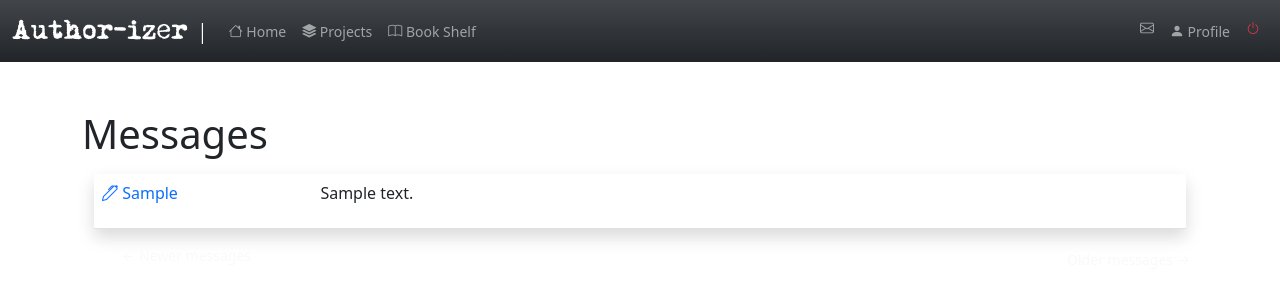
After one commit to ak2296/individual_proj, a Flask app: page /messages in a window 1280 px wide. The commit adds this page. Shown: the top 300 px of the page. Run offline with Flask 2, Linux system fonts and the light colour scheme; a user stored in the database is signed in; data comes from the database, SQL or seed files in the repository; both versions use the stored data as it was after the commit; tables that the repository leaves empty hold one stand-in row (values such as "Sample post"); some libraries are stand-ins or nearby versions.

Commit message:
small fixing

```diff
--- a/app/forms.py
+++ b/app/forms.py
@@ -109,3 +109,7 @@ class ResetPasswordForm(FlaskForm):
     password2 = PasswordField(
         'Repeat Password', validators=[DataRequired(), EqualTo('password')])
     submit = SubmitField('Request Password Reset')
+
+class MessageForm(FlaskForm):
+    message = TextAreaField(('Message'), validators=[DataRequired(), Length(min=0, max=140)])
+    submit = SubmitField(('Submit'))
--- a/app/models.py
+++ b/app/models.py
@@ -6,6 +6,7 @@ from werkzeug.security import generate_password_hash, check_password_hash
 from app.search import add_to_index, remove_from_index, query_index
 from time import time
 import jwt
+import json
 
 
 class SearchableMixin(object):
@@ -71,7 +72,15 @@ class User(UserMixin, db.Model):
         primaryjoin=(followers.c.follower_id == id),
         secondaryjoin=(followers.c.followed_id == id),
         backref=db.backref('followers', lazy='dynamic'), lazy='dynamic')
-
+    messages_sent = db.relationship('Message',
+                                    foreign_keys='Message.sender_id',
+                                    backref='author', lazy='dynamic')
+    messages_received = db.relationship('Message',
+                                        foreign_keys='Message.recipient_id',
+                                        backref='recipient', lazy='dynamic')
+    last_message_read_time = db.Column(db.DateTime)
+    notifications = db.relationship('Notification', backref='user',
+                                    lazy='dynamic')
 
     def __repr__(self):
         return '<User {}>'.format(self.username)
@@ -105,6 +114,17 @@ class User(UserMixin, db.Model):
         return jwt.encode(
             {'reset_password': self.id, 'exp': time() + expires_in},
             app.config['SECRET_KEY'], algorithm='HS256')
+
+    def new_messages(self):
+        last_read_time = self.last_message_read_time or datetime(1900, 1, 1)
+        return Message.query.filter_by(recipient=self).filter(
+            Message.timestamp > last_read_time).count()
+
+    def add_notification(self, name, data):
+        self.notifications.filter_by(name=name).delete()
+        n = Notification(name=name, payload_json=json.dumps(data), user=self)
+        db.session.add(n)
+        return n
 
     @staticmethod
     def verify_reset_password_token(token):
@@ -161,3 +181,24 @@ class ContributorRate(db.Model):
     userid= db.Column(db.Integer, db.ForeignKey('user.id',ondelete="CASCADE"))
     contributor= db.Column(db.String(120))
     rate=db.Column(db.Integer)
+
+
+class Message(db.Model):
+    id = db.Column(db.Integer, primary_key=True)
+    sender_id = db.Column(db.Integer, db.ForeignKey('user.id'))
+    recipient_id = db.Column(db.Integer, db.ForeignKey('user.id'))
+    body = db.Column(db.String(140))
+    timestamp = db.Column(db.DateTime, index=True, default=datetime.utcnow)
+
+    def __repr__(self):
+        return '<Message {}>'.format(self.body)
+
+class Notification(db.Model):
+    id = db.Column(db.Integer, primary_key=True)
+    name = db.Column(db.String(128), index=True)
+    user_id = db.Column(db.Integer, db.ForeignKey('user.id'))
+    timestamp = db.Column(db.Float, index=True, default=time)
+    payload_json = db.Column(db.Text)
+
+    def get_data(self):
+        return json.loads(str(self.payload_json))
--- a/app/routes.py
+++ b/app/routes.py
@@ -1,11 +1,11 @@
 from datetime import datetime
-from flask import render_template, flash, redirect, url_for, request, g, current_app,  Markup
+from flask import render_template, flash, redirect, url_for, request, g, current_app,  Markup, jsonify
 from flask_login import login_user, logout_user, current_user, login_required
 from werkzeug.urls import url_parse
 from app import app, db
 from app.forms import LoginForm, RegistrationForm, EditProfileForm, EmptyForm, PostForm, SearchForm, EditForm,\
-    PostEditForm, CompletedForm, RatingForm, AcceptedForm, ResetPasswordRequestForm, ResetPasswordForm
-from app.models import User, Post, Contribute, BookRating
+    PostEditForm, CompletedForm, RatingForm, AcceptedForm, ResetPasswordRequestForm, ResetPasswordForm, MessageForm
+from app.models import User, Post, Contribute, BookRating, Message, ContributorRate, Notification
 from app.rating import post_average_rating, post_rating, user_rating, total_rating
 from sqlalchemy import func, delete
 from app.email import send_password_reset_email
@@ -335,3 +335,50 @@ def reset_password(token):
         flash('Your password has been reset.')
         return redirect(url_for('login'))
     return render_template('reset_password.html', form=form)
+
+
+@app.route('/send_message/<recipient>', methods=['GET', 'POST'])
+@login_required
+def send_message(recipient):
+    user = User.query.filter_by(username=recipient).first_or_404()
+    form = MessageForm()
+    if form.validate_on_submit():
+        msg = Message(author=current_user, recipient=user,
+                      body=form.message.data)
+        db.session.add(msg)
+        user.add_notification('unread_message_count', user.new_messages())
+        db.session.commit()
+        flash('Your message has been sent.','info')
+        return redirect(url_for('user', username=recipient))
+    return render_template('send_message.html', title=('Send Message'),
+                           form=form, recipient=recipient)
+
+
+@app.route('/messages')
+@login_required
+def messages():
+    current_user.last_message_read_time = datetime.utcnow()
+    current_user.add_notification('unread_message_count', 0)
+    db.session.commit()
+    page = request.args.get('page', 1, type=int)
+    messages = current_user.messages_received.order_by(
+        Message.timestamp.desc()).paginate(
+            page, current_app.config['POSTS_PER_PAGE'], False)
+    next_url = url_for('main.messages', page=messages.next_num) \
+        if messages.has_next else None
+    prev_url = url_for('main.messages', page=messages.prev_num) \
+        if messages.has_prev else None
+    return render_template('messages.html', messages=messages.items,
+                           next_url=next_url, prev_url=prev_url)
+
+@app.route('/notifications')
+@login_required
+def notifications():
+    since = request.args.get('since', 0.0, type=float)
+    notifications = current_user.notifications.filter(
+        Notification.timestamp > since).order_by(Notification.timestamp.asc())
+    return jsonify([{
+        'name': n.name,
+        'data': n.get_data(),
+        'timestamp': n.timestamp
+    } for n in notifications])
--- a/app/static/style.css
+++ b/app/static/style.css
@@ -84,3 +84,7 @@
     height: 30px;
     width: 30px;
 }
+
+#message_count{
+    font-size:8px;
+}
--- /dev/null
+++ b/app/templates/_message.html
@@ -0,0 +1,18 @@
+<div class="container mt-3 ">
+<table class="table table-hover ">
+    <tr class=' shadow p-3 mb-5 bg-body '>
+        <td class=" col-sm-1  ">
+            <a class= "text-decoration-none" href="{{ url_for('user', username=post.author.username) }}">
+                <span>{{ render_icon('pen') }}</span>
+                {{ post.author.username.capitalize() }}
+            </a>
+        </td>
+        <td class="col-sm-4">
+            <p class= "text-decoration-none" >
+            {{ post.body.capitalize() }}
+            </p>
+        </td>
+
+    </tr>
+</table>
+</div>
--- a/app/templates/base.html
+++ b/app/templates/base.html
@@ -49,6 +49,11 @@
             {% if current_user.is_anonymous %}
             <li class="nav-item small"><a class="nav-link  text-primary " href="{{ url_for('login') }}"> <span >{{ render_icon('door-closed') }}</span> Login</a></li>
             {% else %}
+            <li class="nav-item small position-relative"> <a class="nav-link" href="{{ url_for('messages') }}"> <span >{{ render_icon('envelope') }}</span>
+            {% set new_messages = current_user.new_messages() %}
+            <span id="message_count" class="position-absolute top-1 start-110 translate-middle badge text-wrap rounded-pill bg-danger " style="visibility: {% if new_messages %} visible {% else %}hidden {% endif %};">
+              {{ new_messages }}</span> </a>
+          </li>
             <li class="nav-item small"><a class="nav-link " href="{{ url_for('user', username=current_user.username) }}"><span >{{ render_icon('person-fill') }}</span> Profile</a></li>
             <li class="nav-item small"><a class="nav-link text-danger  " href="{{ url_for('logout') }}"> <span ></span >{{ render_icon('power', color='danger') }} </a></li>
             {% endif %}
@@ -76,6 +81,30 @@
 <script src="https://cdn.jsdelivr.net/npm/bootstrap@5.1.3/dist/js/bootstrap.bundle.min.js" integrity="sha384-ka7Sk0Gln4gmtz2MlQnikT1wXgYsOg+OMhuP+IlRH9sENBO0LRn5q+8nbTov4+1p" crossorigin="anonymous"></script>
 <script src="{{ url_for('static', filename='script.js') }}" type="text/javascript"></script>
 <script src="https://ajax.googleapis.com/ajax/libs/jquery/3.1.0/jquery.min.js"></script>
+{{ moment.include_moment() }}
+<script>
+  // message badge
+  function set_message_count(n) {
+      $('#message_count').text(n);
+      $('#message_count').css('visibility', n ? 'visible' : 'hidden');
+  }
+  {%if current_user.is_authenticated %}
+        $(function() {
+            var since = 0;
+            setInterval(function() {
+                $.ajax('{{ url_for("notifications") }}?since=' + since).done(
+                    function(notifications) {
+                        for (var i = 0; i < notifications.length; i++) {
+                            if (notifications[i].name == 'unread_message_count')
+                                set_message_count(notifications[i].data);
+                            since = notifications[i].timestamp;
+                        }
+                    }
+                );
+            }, 10000);
+        });
+  {% endif %}
+</script>
 {% endblock %}
 </body>
 </html>
--- /dev/null
+++ b/app/templates/messages.html
@@ -0,0 +1,39 @@
+{% extends "base.html" %}
+
+{% block app_content %}
+    <h1>{{ ('Messages') }}</h1>
+    {% for post in messages %}
+        {% include '_message.html' %}
+    {% endfor %}
+    <nav aria-label="...">
+        <ul class="pager">
+            {% if not prev_url %}
+            <li class='btn-sm rounded-pill btn-outline-light d-inline'>
+                <a type="button" class="btn-outline-light text-decoration-none" href="{{ prev_url or '#' }}">
+                    <span aria-hidden="true">&larr;</span> {{ ('Newer messages') }}
+                </a>
+            </li>
+            {%elif prev_url%}
+            <li class="btn-sm rounded-pill btn-secondary d-inline">
+                <a type="button" class="btn-outline-light text-decoration-none" href="{{ prev_url or '#' }}">
+                    <span aria-hidden="true">&larr;</span> {{ ('Newer messages') }}
+                </a>
+            </li>
+            {% endif %}
+            {% if not next_url %}
+            <li  class='btn-sm rounded-pill btn-outline-light d-inline float-end' >
+                <a type="button" class="btn-outline-light text-decoration-none " href="{{ next_url or '#' }}">
+                    {{ ('Older messages') }} <span aria-hidden="true">&rarr;</span>
+                </a>
+            </li>
+            {%elif next_url%}
+            <li  class="btn-sm rounded-pill btn-secondary d-inline float-end ">
+                <a type="button" class="btn-outline-light text-decoration-none " href="{{ next_url or '#' }}">
+                    {{ ('Older messages') }} <span aria-hidden="true">&rarr;</span>
+                </a>
+            </li>
+            {% endif %}
+        </ul>
+    </nav>
+
+{% endblock %}
--- a/app/templates/user.html
+++ b/app/templates/user.html
@@ -18,6 +18,10 @@
                     <p>Last seen on: {{ moment(user.last_seen).format('LLL') }}</p>
                     {% endif %}
             <p><span>{{ render_icon('people') }}</span>{{ user.followers.count() }} followers, {{ user.followed.count() }} following.</p>
+            {% if user != current_user %}
+            <a class="btn btn-sm rounded-pill btn-outline-primary text-decoration-none"  href="{{ url_for('send_message', recipient=user.username) }}">
+            Send message</a>
+            {% endif %}
             {% if user == current_user %}
             <p class="btn-sm rounded-pill btn-outline-light float-start"><a class='text-decoration-none text-success ' href="{{ url_for('edit_profile') }}">Edit profile</a></p>
             {% elif not current_user.is_following(user) %}
```
Also changed, not shown: app/templates/reset_password_request.html (+8 -11 lines), app/templates/send_message.html (added, +11 -0 lines), author.py (+6 -1 lines), migrations/versions/464c717d96a4_private_messages.py (added, +41 -0 lines), migrations/versions/e2e5f880d9a0_notifications.py (added, +40 -0 lines), app.db.
